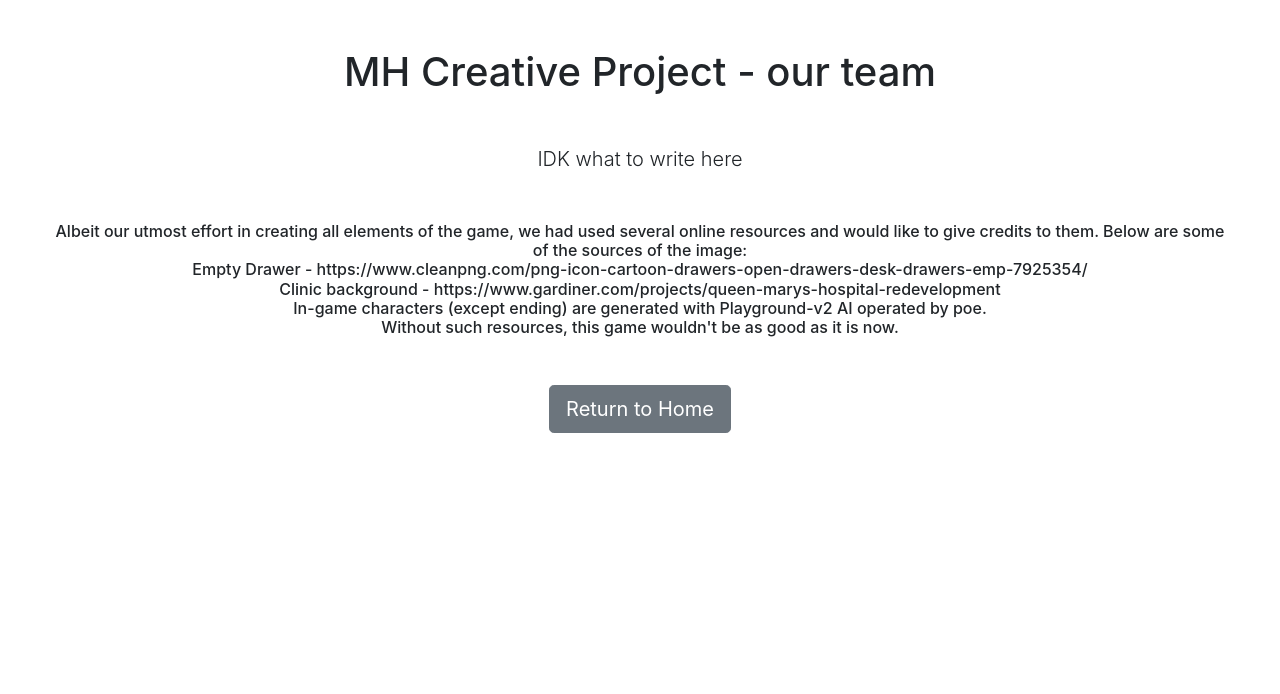
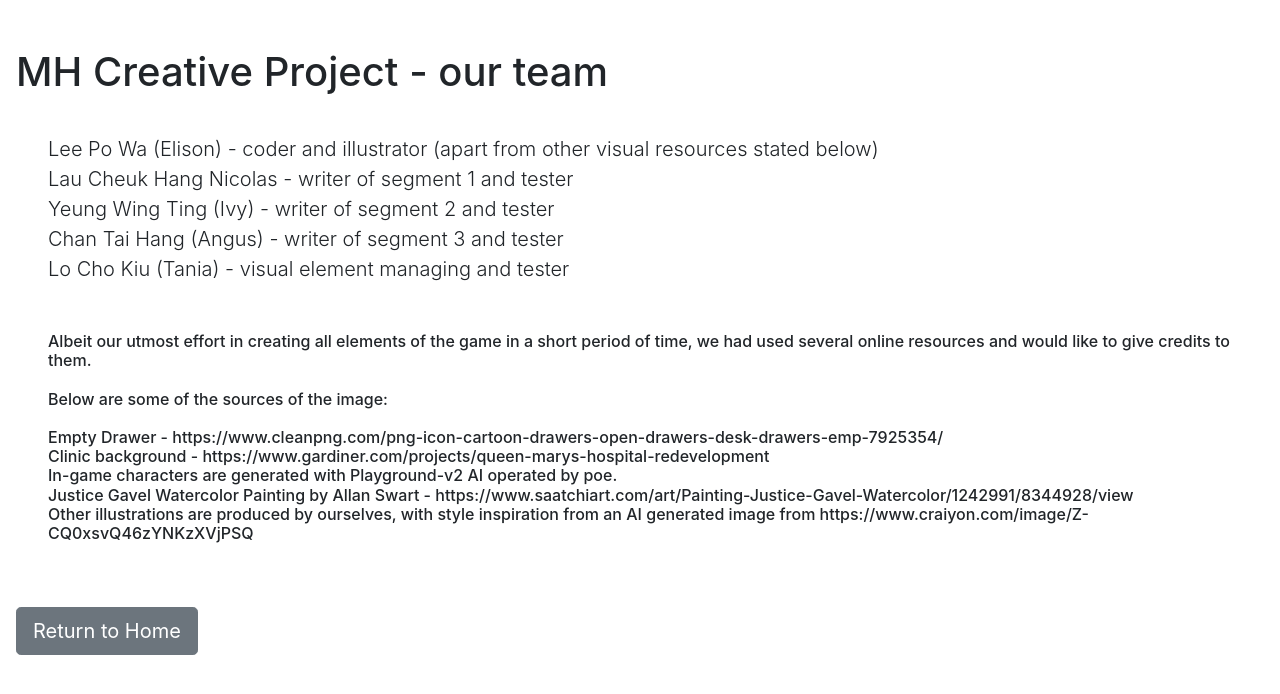
Before and after one commit to ElisonLee113/Medical-Humanities-Creative-Work, a plain HTML site: page credits.html in a window 1280 px wide. Drawn offline with nearby package versions, Linux system fonts and the light colour scheme.

Commit message:
update content

```diff
--- a/credits.html
+++ b/credits.html
@@ -7,14 +7,21 @@
 
   </head>
 
-  <body class="text-center">
+  <body>
 
       <main role="main" class="inner cover">
-        <h1 class="cover-heading"></br>MH Creative Project - our team</h1>
-        <p class="lead m-5"> IDK what to write here </p>
-        <h6 class="m-5 h6"> Albeit our utmost effort in creating all elements of the game, we had used several online resources and would like to give credits to them. Below are some of the sources of the image: </br>Empty Drawer - https://www.cleanpng.com/png-icon-cartoon-drawers-open-drawers-desk-drawers-emp-7925354/ </br>Clinic background - https://www.gardiner.com/projects/queen-marys-hospital-redevelopment </br>In-game characters (except ending) are generated with Playground-v2 AI operated by poe. </br>Without such resources, this game wouldn't be as good as it is now. </h6>
+        <h1 class="cover-heading ml-3"></br>MH Creative Project - our team</h1>
+        <p class="lead ml-5">
+          </br>Lee Po Wa (Elison) - coder and illustrator (apart from other visual resources stated below)
+          </br>Lau Cheuk Hang Nicolas - writer of segment 1 and tester
+          </br>Yeung Wing Ting (Ivy) - writer of segment 2 and tester
+          </br>Chan Tai Hang (Angus) - writer of segment 3 and tester
+          </br>Lo Cho Kiu (Tania) - visual element managing and tester
+          </br>
+      </p>
+        <h6 class="m-5 h6"> Albeit our utmost effort in creating all elements of the game in a short period of time, we had used several online resources and would like to give credits to them. </br></br>Below are some of the sources of the image: </br></br>Empty Drawer - https://www.cleanpng.com/png-icon-cartoon-drawers-open-drawers-desk-drawers-emp-7925354/ </br>Clinic background - https://www.gardiner.com/projects/queen-marys-hospital-redevelopment </br>In-game characters are generated with Playground-v2 AI operated by poe.</br>Justice Gavel Watercolor Painting by Allan Swart - https://www.saatchiart.com/art/Painting-Justice-Gavel-Watercolor/1242991/8344928/view</br>Other illustrations are produced by ourselves, with style inspiration from an AI generated image from https://www.craiyon.com/image/Z-CQ0xsvQ46zYNKzXVjPSQ</h6>
         <p class="lead">
-          <a href="index.html" class="btn btn-lg btn-secondary">Return to Home</a>
+          <a href="index.html" class="btn btn-lg btn-secondary m-3">Return to Home</a>
         </p>
       </main>
     </div>
```
Also changed, not shown: index.html (+7 -16 lines).
